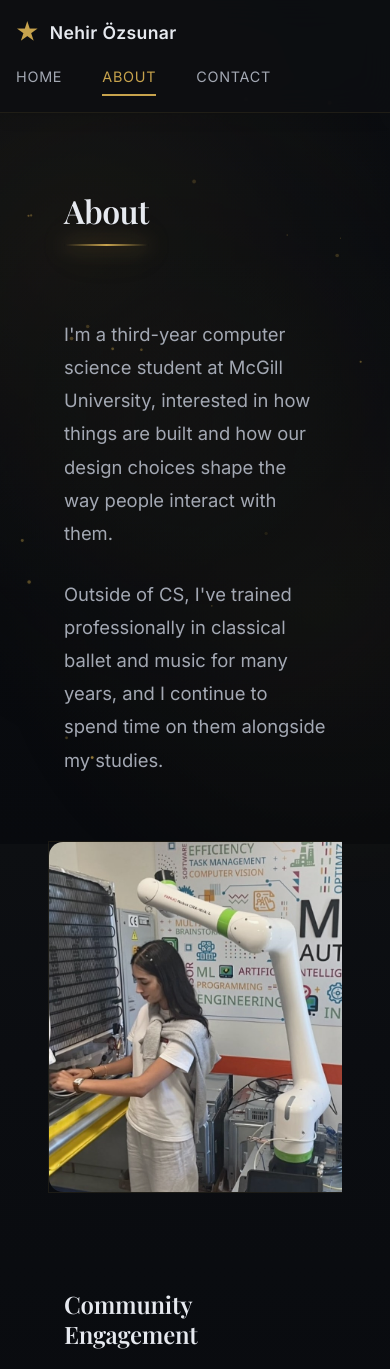
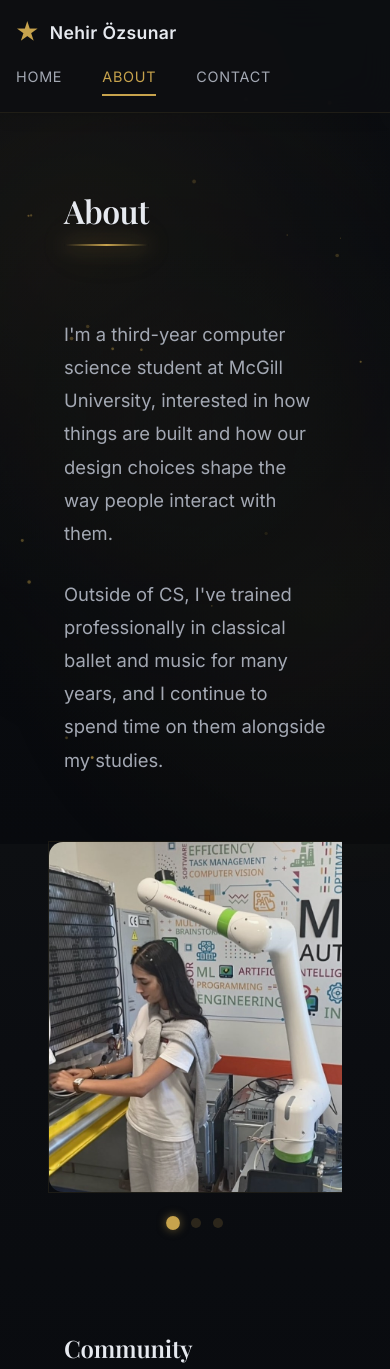
Before and after one commit to nehirozs/my-website, a React (Vite) app: page /about in a window 390 px wide. Shown: the top 1369 px of the page. Built offline with nearby package versions, Linux system fonts and the light colour scheme.

Commit message:
about pics ohone view

```diff
--- a/src/pages/About.jsx
+++ b/src/pages/About.jsx
@@ -1,3 +1,4 @@
+import { useState, useEffect, useRef } from 'react'
 import singingPhoto from '../assets/singing.png'
 import bshPhoto from '../assets/bshpic.jpg'
 import balletPhoto from '../assets/ballet.JPG'
@@ -9,6 +10,29 @@ export default function About() {
   const [para2Ref, para2Visible] = useScrollAnimation({ threshold: 0.1, delay: 0.2 });
   const [volunteerTitleRef, volunteerTitleVisible] = useScrollAnimation({ threshold: 0.1 });
   const [volunteerCardRef, volunteerCardVisible] = useScrollAnimation({ threshold: 0.1, delay: 0.1 });
+
+  const [activeIndex, setActiveIndex] = useState(0);
+  const photoSectionRef = useRef(null);
+  const photos = [bshPhoto, singingPhoto, balletPhoto];
+
+  useEffect(() => {
+    const photoSection = photoSectionRef.current;
+    if (!photoSection) return;
+
+    const handleScroll = () => {
+      const scrollLeft = photoSection.scrollLeft;
+      const cardWidth = photoSection.offsetWidth;
+      const newIndex = Math.round(scrollLeft / cardWidth);
+      setActiveIndex(Math.min(newIndex, photos.length - 1));
+    };
+
+    photoSection.addEventListener('scroll', handleScroll);
+    handleScroll(); // Initial check
+
+    return () => {
+      photoSection.removeEventListener('scroll', handleScroll);
+    };
+  }, [photos.length]);
 
   return (
     <div style={styles.container}>
@@ -47,10 +71,35 @@ export default function About() {
         </p>
       </div>
 
-      <div style={styles.photoSection} className="photo-section">
-        <PhotoCard src={bshPhoto} alt="BSH Internship" index={0} />
-        <PhotoCard src={singingPhoto} alt="Performance" index={1} />
-        <PhotoCard src={balletPhoto} alt="Ballet" index={2} />
+      <div style={styles.photoSectionWrapper}>
+        <div
+          ref={photoSectionRef}
+          style={styles.photoSection}
+          className="photo-section"
+        >
+          <PhotoCard src={bshPhoto} alt="BSH Internship" index={0} />
+          <PhotoCard src={singingPhoto} alt="Performance" index={1} />
+          <PhotoCard src={balletPhoto} alt="Ballet" index={2} />
+        </div>
+        <div className="photo-pagination">
+          {photos.map((_, index) => (
+            <button
+              key={index}
+              className={`photo-dot ${index === activeIndex ? 'photo-dot-active' : ''}`}
+              onClick={() => {
+                const photoSection = photoSectionRef.current;
+                if (photoSection) {
+                  const cardWidth = photoSection.offsetWidth;
+                  photoSection.scrollTo({
+                    left: cardWidth * index,
+                    behavior: 'smooth'
+                  });
+                }
+              }}
+              aria-label={`Go to image ${index + 1}`}
+            />
+          ))}
+        </div>
       </div>
 
       {/* Volunteer Section */}
@@ -119,13 +168,15 @@ const styles = {
     maxWidth: '100%',
     color: 'var(--text-muted)',
   },
+  photoSectionWrapper: {
+    marginBottom: '4rem',
+  },
   photoSection: {
     display: 'flex',
     gap: '2rem',
     overflowX: 'auto',
     overflowY: 'hidden',
     paddingBottom: '1.5rem',
-    marginBottom: '4rem',
     scrollBehavior: 'smooth',
     scrollbarWidth: 'thin',
     scrollbarColor: 'rgba(199, 163, 77, 0.3) var(--bg-main)',
--- a/src/styles/globals.css
+++ b/src/styles/globals.css
@@ -162,6 +162,11 @@
     line-height: 1.6;
     margin: 0;
     color: var(--text-muted);
+  }
+
+  /* Photo Pagination - Hidden on Desktop */
+  .photo-pagination {
+    display: none;
   }
 
   /* Coursework Details Styling */
@@ -525,6 +530,67 @@
       height: 350px !important;
       object-fit: cover !important;
       object-position: center !important;
+    }
+
+    /* Photo Pagination Dots - Mobile Only */
+    .photo-pagination {
+      display: flex !important;
+      justify-content: center !important;
+      align-items: center !important;
+      gap: 0.75rem !important;
+      margin-top: 1rem !important;
+      padding: 0.5rem 0 !important;
+    }
+
+    .photo-dot {
+      width: 10px !important;
+      height: 10px !important;
+      border-radius: 50% !important;
+      border: none !important;
+      background: rgba(199, 163, 77, 0.3) !important;
+      cursor: pointer !important;
+      padding: 0 !important;
+      transition: all 0.3s cubic-bezier(0.4, 0, 0.2, 1) !important;
+      min-width: 10px !important;
+      min-height: 10px !important;
+      outline: none !important;
+      opacity: 0.6;
+      transform: scale(1);
+    }
+
+    .photo-dot:hover {
+      opacity: 0.8 !important;
+      transform: scale(1.1) !important;
+      background: rgba(199, 163, 77, 0.5) !important;
+    }
+
+    .photo-dot-active {
+      background: var(--gold) !important;
+      width: 12px !important;
+      height: 12px !important;
+      box-shadow: 0 0 8px rgba(199, 163, 77, 0.5) !important;
+      min-width: 12px !important;
+      min-height: 12px !important;
+      opacity: 1 !important;
+      transform: scale(1.15) !important;
+      animation: dotPulse 2s ease-in-out infinite !important;
+    }
+
+    .photo-dot:active {
+      transform: scale(0.95) !important;
+    }
+
+    .photo-dot-active:active {
+      transform: scale(1.1) !important;
+    }
+
+    @keyframes dotPulse {
+      0%, 100% {
+        box-shadow: 0 0 8px rgba(199, 163, 77, 0.5);
+      }
+      50% {
+        box-shadow: 0 0 12px rgba(199, 163, 77, 0.7);
+      }
     }
 
     /* Volunteer/Community section */
```
